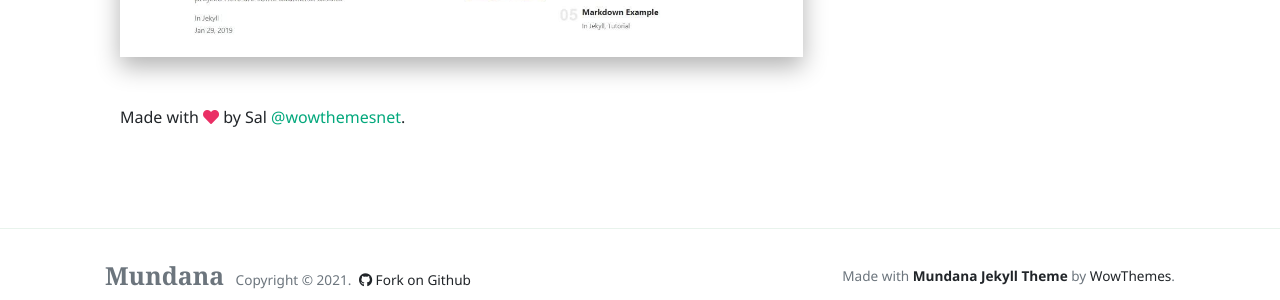
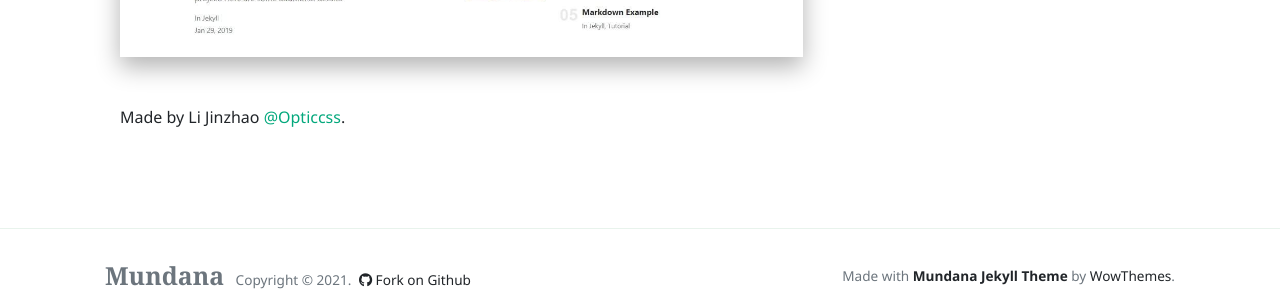
Before and after one commit to Opticcss/Opticcss.github.io, a Jekyll site: the page built from _pages/about.md, in a window 1280 px wide and 1155 px high. Shown: the part 832-1132 px from the top of the window. Built offline with Jekyll 4.4.1, drawn with Linux system fonts in a browser that asks for light colours; nearby versions of some CDN libraries; comment, search, counter and statistics services are not loaded.

Commit message:
Update about.md

```diff
--- a/_pages/about.md
+++ b/_pages/about.md
@@ -5,4 +5,4 @@ permalink: "/about.html"
 image: "/assets/images/screenshot.jpg"
 comments: true
 ---
-Made with <i class="fa fa-heart text-danger"></i> by Sal [@wowthemesnet](https://www.wowthemes.net/category/free-themes-templates/).
+Made by Li Jinzhao [@Opticcss](https://opticcss.github.io/).
```
